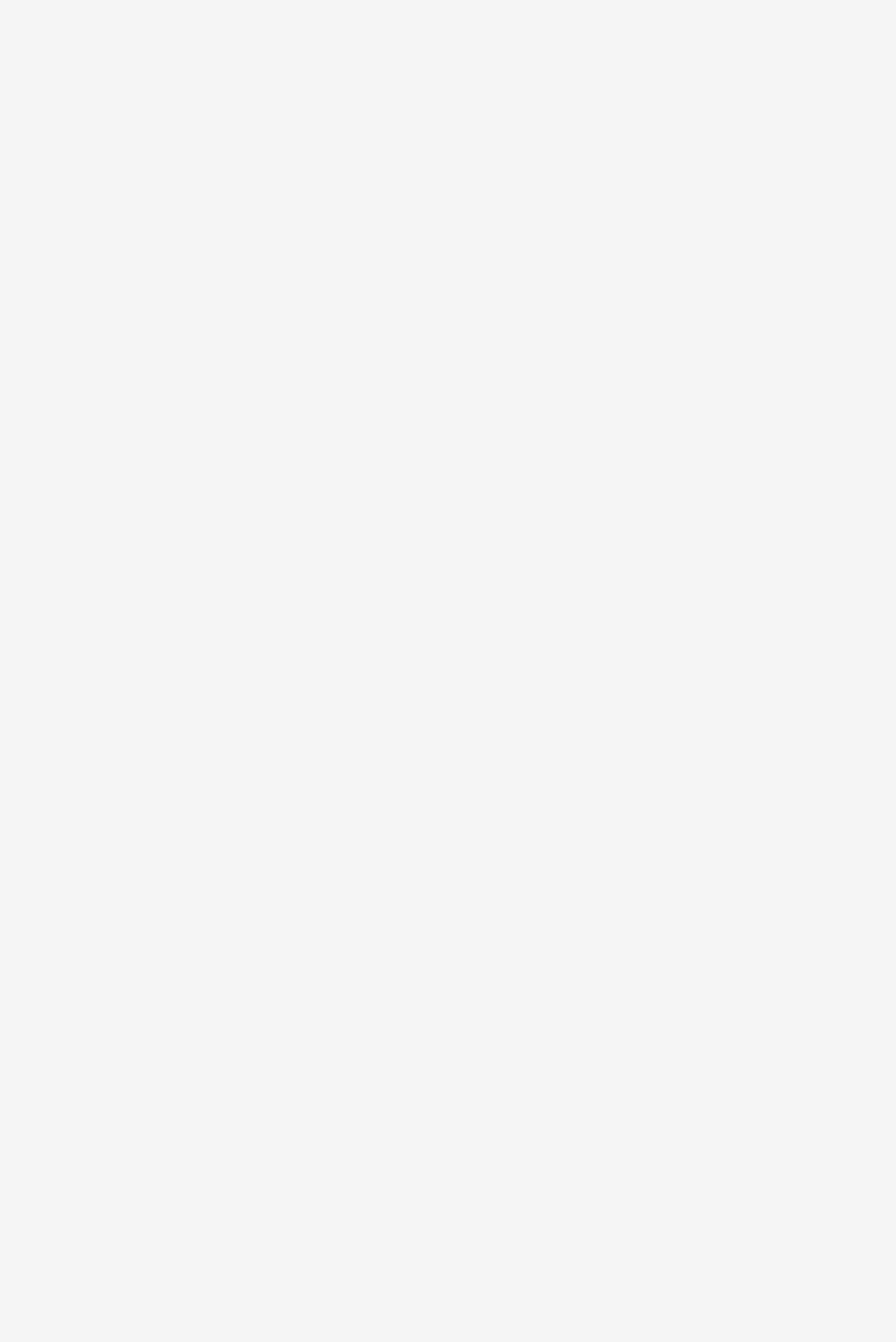
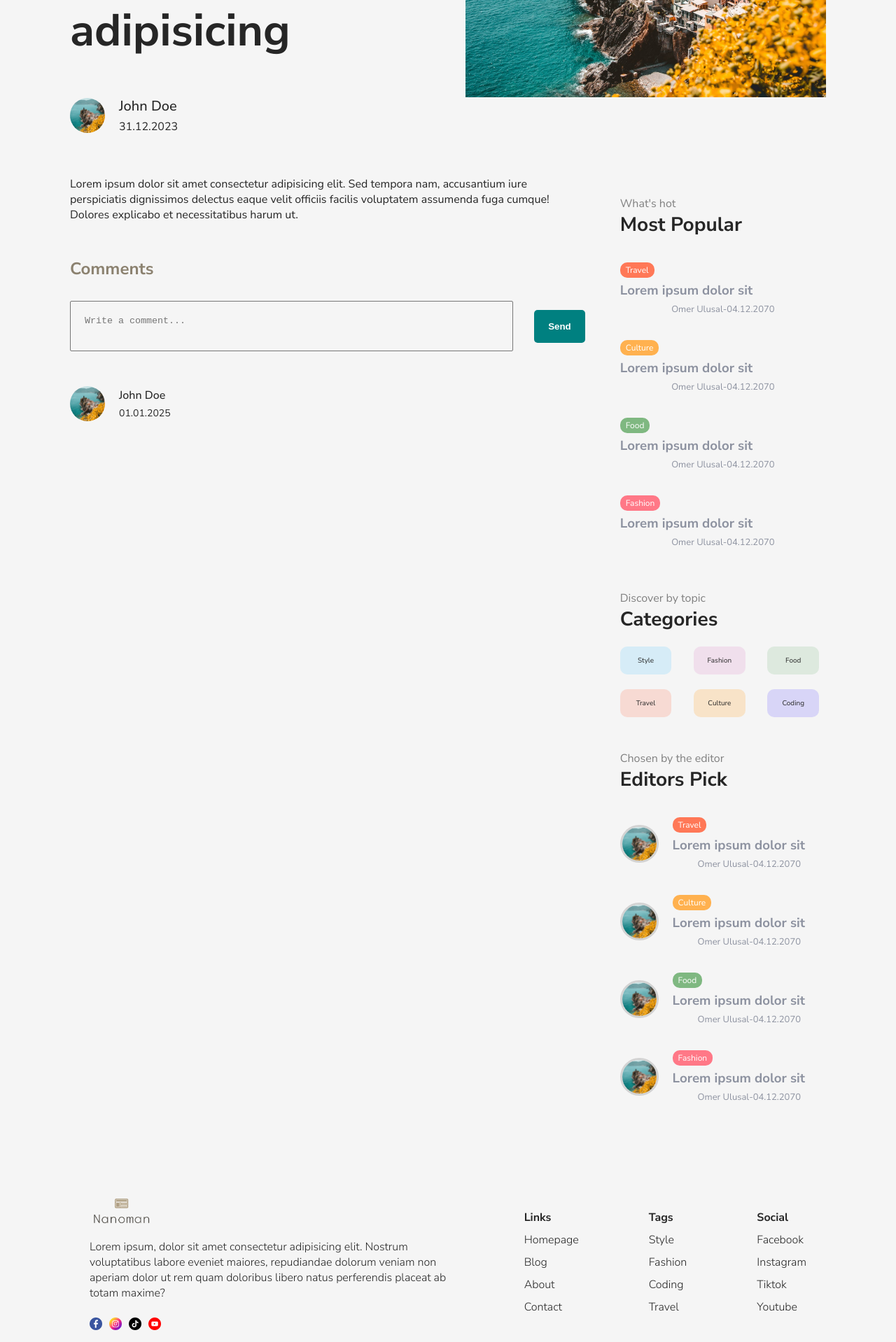
Before and after one commit to omerulusal/Nanoman-Blog, a Next.js app: page /posts/1 in a window 1280 px wide. Shown: the part 340-2258 px from the top of the page at 70% size. Before the commit the page ends 800 px from the top, so only its background shows below. Built offline with nearby package versions, Linux system fonts and the light colour scheme.

Commit message:
components design

```diff
--- a/src/app/blog/_BlogP.scss
+++ b/src/app/blog/_BlogP.scss
@@ -0,0 +1,19 @@
+.blog {
+    max-width: 1536px;
+    margin: 0 auto;
+    padding: 0 100px;
+    padding-top: 10px;
+    font-weight: 400;
+    text-rendering: optimizeLegibility;
+}
+
+.bTitle {
+    text-align: center;
+    padding: 5px 10px;
+}
+
+.blogContent {
+    display: flex;
+    align-items: center;
+    gap: 50px;
+}
--- a/src/app/posts/[slug]/_singleP.scss
+++ b/src/app/posts/[slug]/_singleP.scss
@@ -0,0 +1,111 @@
+.singleP {
+    max-width: 1536px;
+    margin: 0 auto;
+    padding: 0 100px;
+    padding-top: 10px;
+    font-weight: 400;
+    text-rendering: optimizeLegibility;
+
+    .sInfoContainer {
+        display: flex;
+        align-items: center;
+        gap: 50px;
+
+        .sTextContainer {
+            flex: 1;
+
+            .sTitle {
+                font-size: 64px;
+                margin-bottom: 50px;
+            }
+
+            .sUser {
+                display: flex;
+                align-items: center;
+                gap: 20px;
+            }
+
+            .sUserImgContainer {
+                width: 50px;
+                height: 50px;
+                position: relative;
+            }
+
+            .sAvatar {
+                border-radius: 50%;
+                object-fit: cover;
+            }
+
+            .sUserTextContainer {
+                display: flex;
+                flex-direction: column;
+                gap: 5px;
+                color: var(--softTextColor);
+            }
+
+            .sUserName {
+                font-size: 20px;
+                font-weight: 500;
+            }
+        }
+
+        .sImgContainer {
+            flex: 1;
+            height: 350px;
+            position: relative;
+        }
+
+        .sUserImg {
+            object-fit: cover;
+        }
+    }
+
+
+    .sContent {
+        display: flex;
+        gap: 50px;
+
+        .sPost {
+            flex: 5;
+            margin-top: 60px;
+        }
+
+        .description p {
+            font-size: 20px;
+            font-weight: 300;
+            margin-bottom: 20px;
+        }
+    }
+}
+
+
+@media screen and (max-width: 1536px) {
+    .sTitle {
+        font-size: 54px;
+    }
+}
+
+@media screen and (max-width: 1280px) {
+    .sTitle {
+        font-size: 48px;
+    }
+}
+
+@media screen and (max-width: 1024px) {
+    .sTitle{
+        font-size: 44px !important;
+    }
+    .sImgContainer {
+        display: none;
+    }
+}
+
+@media screen and (max-width: 640px) {
+    .sTitle {
+        font-size: 36px;
+    }
+
+    .description p {
+        font-size: 18px;
+    }
+}
--- a/src/app/posts/[slug]/page.jsx
+++ b/src/app/posts/[slug]/page.jsx
@@ -1,8 +1,37 @@
+import Menu from '@/components/menu/Menu'
 import './_singleP.scss'
-
+import Image from 'next/image'
+import Comments from '@/components/comments/Comments'
 const SinglePage = () => {
     return (
-        <div>SinglePage</div>
+        <div className='singleP'>
+            <div className="sInfoContainer">
+                <div className="sTextContainer">
+                    <h1 className='sTitle'>Lorem ipsum dolor sit amet consectetur adipisicing</h1>
+                    <div className='sUser'>
+                        <div className="sUserImgContainer">
+                            <Image alt='' src={"/p1.jpeg"} fill className={"sAvatar"} />
+                        </div>
+                        <div className='sUserTextContainer'>
+                            <span className='sUserName' >John Doe</span>
+                            <span className='sDate' >31.12.2023</span>
+                        </div>
+                    </div>
+                </div>
+                <div className='sImgContainer'>
+                    <Image alt='' src={"/p1.jpeg"} fill className={"sUserImg"} />
+                </div>
+            </div>
+            <div className='sContent'>
+                <div className='sPost'>
+                    Lorem ipsum dolor sit amet consectetur adipisicing elit. Sed tempora nam, accusantium iure perspiciatis dignissimos delectus eaque velit officiis facilis voluptatem assumenda fuga cumque! Dolores explicabo et necessitatibus harum ut.
+                    <div className='sComments'>
+                        <Comments />
+                    </div>
+                </div>
+                <Menu />
+            </div>
+        </div>
     )
 }
 
--- a/src/components/comments/Comments.jsx
+++ b/src/components/comments/Comments.jsx
@@ -1,8 +1,33 @@
-import React from 'react'
 import "./_comments.scss"
+import Link from "next/link"
+import Image from "next/image"
 const Comments = () => {
+    const status = "authenticated"
     return (
-        <div>Comments</div>
+        <div className="comments">
+            <h1 className="cTitle">Comments</h1>
+            {status === "authenticated" ? (
+                <div className="cWrite">
+                    <textarea placeholder="Write a comment..." className="cInput" />
+                    <button className="cButton">Send</button>
+                </div>
+            ) : (
+                <Link href="/login" className="cCommentLink">
+                    Login to write a comment
+                </Link>
+            )}
+            <div className="cComments">
+                <div className="cComment">
+                    <div className="cUser">
+                        <Image alt="img" src={"/p1.jpeg"} width={50} height={50} className="cImg" />
+                        <div className="cUserInfo">
+                            <span className="cUsername" >John Doe</span>
+                            <span className="cDate" >01.01.2025</span>
+                        </div>
+                    </div>
+                </div>
+            </div>
+        </div>
     )
 }
 
--- a/src/components/comments/_comments.scss
+++ b/src/components/comments/_comments.scss
@@ -0,0 +1,80 @@
+.comments {
+    margin-top: 50px;
+
+    .cTitle {
+        color: var(--soft-text-color);
+        font-size: 24px;
+        margin-bottom: 30px;
+    }
+
+    .cWrite {
+        display: flex;
+        align-items: center;
+        justify-content: space-between;
+        gap: 30px;
+
+        .cInput {
+            padding: 20px;
+            width: 100%;
+            resize: none !important;
+            border-radius: 2px;
+
+            &:focus {
+                outline: none;
+            }
+
+            background: transparent;
+            color: var(--color);
+        }
+
+        .cButton {
+            padding: 16px 20px;
+            background-color: teal;
+            color: white;
+            font-weight: bold;
+            border: none;
+            border-radius: 5px;
+            cursor: pointer;
+        }
+    }
+
+    .cComments {
+        margin-top: 50px;
+
+        .cComment {
+            margin-bottom: 50px;
+
+            .cUser {
+                display: flex;
+                align-items: center;
+                gap: 20px;
+                margin-bottom: 20px;
+
+                .cImg {
+                    border-radius: 50%;
+                    object-fit: cover;
+                }
+
+                .cUserInfo {
+                    display: flex;
+                    flex-direction: column;
+                    gap: 5px;
+                    color: var(--softTextColor);
+
+                    .cUsername {
+                        font-weight: 500;
+                    }
+
+                    .cDate {
+                        font-size: 14px;
+                    }
+                }
+            }
+        }
+    }
+
+    .cDesc {
+        font-size: 18px;
+        font-weight: 300;
+    }
+}
--- a/src/components/footer/Footer.jsx
+++ b/src/components/footer/Footer.jsx
@@ -1,9 +1,46 @@
 import './_footer.scss'
-
+import Image from 'next/image'
+import Link from 'next/link'
 const Footer = () => {
     return (
         <div className='footer'>
-            Footer
+            <div className="fInfo">
+                <div className="fLogo">
+                    <Image src={"/logo.png"} alt="logo" className='logo' width={90} height={50} />
+                </div>
+                <p className='fDesc'>
+                    Lorem ipsum, dolor sit amet consectetur adipisicing elit. Nostrum voluptatibus labore eveniet maiores, repudiandae dolorum veniam non aperiam dolor ut rem quam doloribus libero natus perferendis placeat ab totam maxime?
+                </p>
+                <div className="fIcons">
+                    <Image src="/facebook.png" alt="" width={18} height={18} />
+                    <Image src="/instagram.png" alt="" width={18} height={18} />
+                    <Image src="/tiktok.png" alt="" width={18} height={18} />
+                    <Image src="/youtube.png" alt="" width={18} height={18} />
+                </div>
+            </div>
+            <div className="fLinks">
+                <div className="fList">
+                    <span className="fListTitle">Links</span>
+                    <Link href="/">Homepage</Link>
+                    <Link href="/">Blog</Link>
+                    <Link href="/">About</Link>
+                    <Link href="/">Contact</Link>
+                </div>
+                <div className="fList">
+                    <span className="fListTitle">Tags</span>
+                    <Link href="/">Style</Link>
+                    <Link href="/">Fashion</Link>
+                    <Link href="/">Coding</Link>
+                    <Link href="/">Travel</Link>
+                </div>
+                <div className="fList">
+                    <span className="fListTitle">Social</span>
+                    <Link href="/">Facebook</Link>
+                    <Link href="/">Instagram</Link>
+                    <Link href="/">Tiktok</Link>
+                    <Link href="/">Youtube</Link>
+                </div>
+            </div>
         </div>
     )
 }
--- a/src/components/footer/_footer.scss
+++ b/src/components/footer/_footer.scss
@@ -5,10 +5,59 @@
     text-rendering: optimizeLegibility;
     max-width: 1536px;
     margin: 0 auto;
-    padding: 0 80px;
     font-weight: 400;
     text-rendering: optimizeLegibility;
+    margin-top: 50px;
+    padding: 20px 0px;
+    display: flex;
+    align-items: center;
+    justify-content: space-between;
+
+    .fInfo {
+        flex: 1;
+        display: flex;
+        flex-direction: column;
+        gap: 14px;
+    }
+
+    .fLogo {
+        display: flex;
+        align-items: center;
+        gap: 10px;
+    }
+
+    .fDesc {
+        font-weight: 300;
+    }
+
+    .fIcons {
+        margin-top: 10px;
+        display: flex;
+        gap: 10px;
+    }
+
+    .fLinks {
+        flex: 1;
+        display: flex;
+        justify-content: flex-end;
+        gap: 100px;
+    }
+
+    .fList {
+        display: flex;
+        flex-direction: column;
+        gap: 10px;
+        font-weight: 300;
+    }
+
+    .fListTitle {
+        font-weight: bold;
+    }
 }
+
+
+
+
 
 
 // Media Queries
@@ -28,19 +77,29 @@
     .footer {
         max-width: 768px;
         padding: 0 40px;
+
+        .fLinks {
+            gap: 50px;
+        }
     }
 }
 
 @media screen and (max-width: 768px) {
     .footer {
-        max-width: 640px;
-        padding: 0 30px;
+        flex-direction: column;
+        gap: 50px;
+
+        .fLinks {
+            width: 100%;
+            justify-content: space-between;
+        }
     }
 }
 
 @media screen and (max-width: 640px) {
     .footer {
-        max-width: 475px;
-        padding: 0 20px;
+        .fLinks{
+            font-size: 14px;
+        }
     }
 }
```
Also changed, not shown: src/app/blog/page.jsx (+9 -1 lines).
